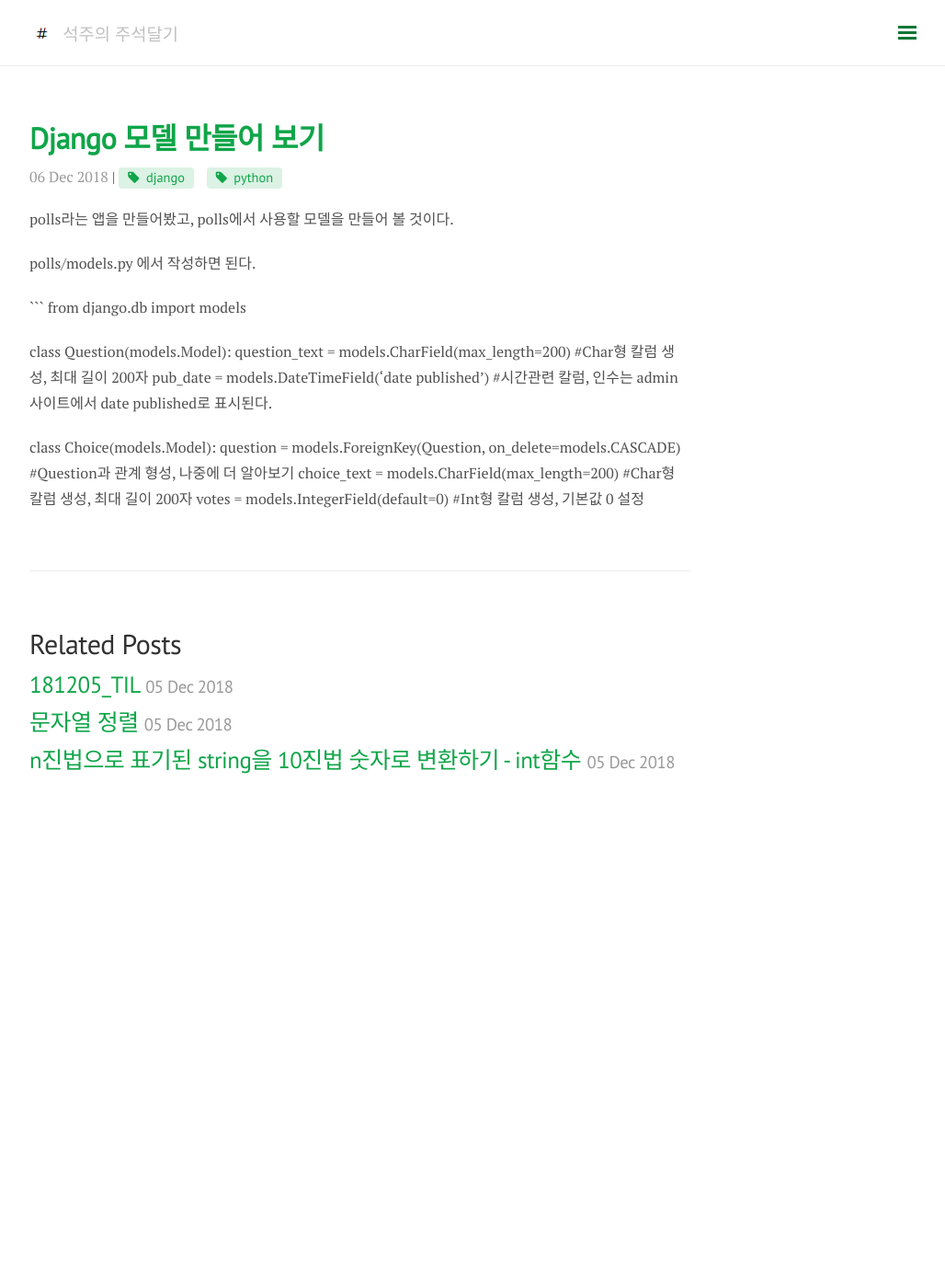
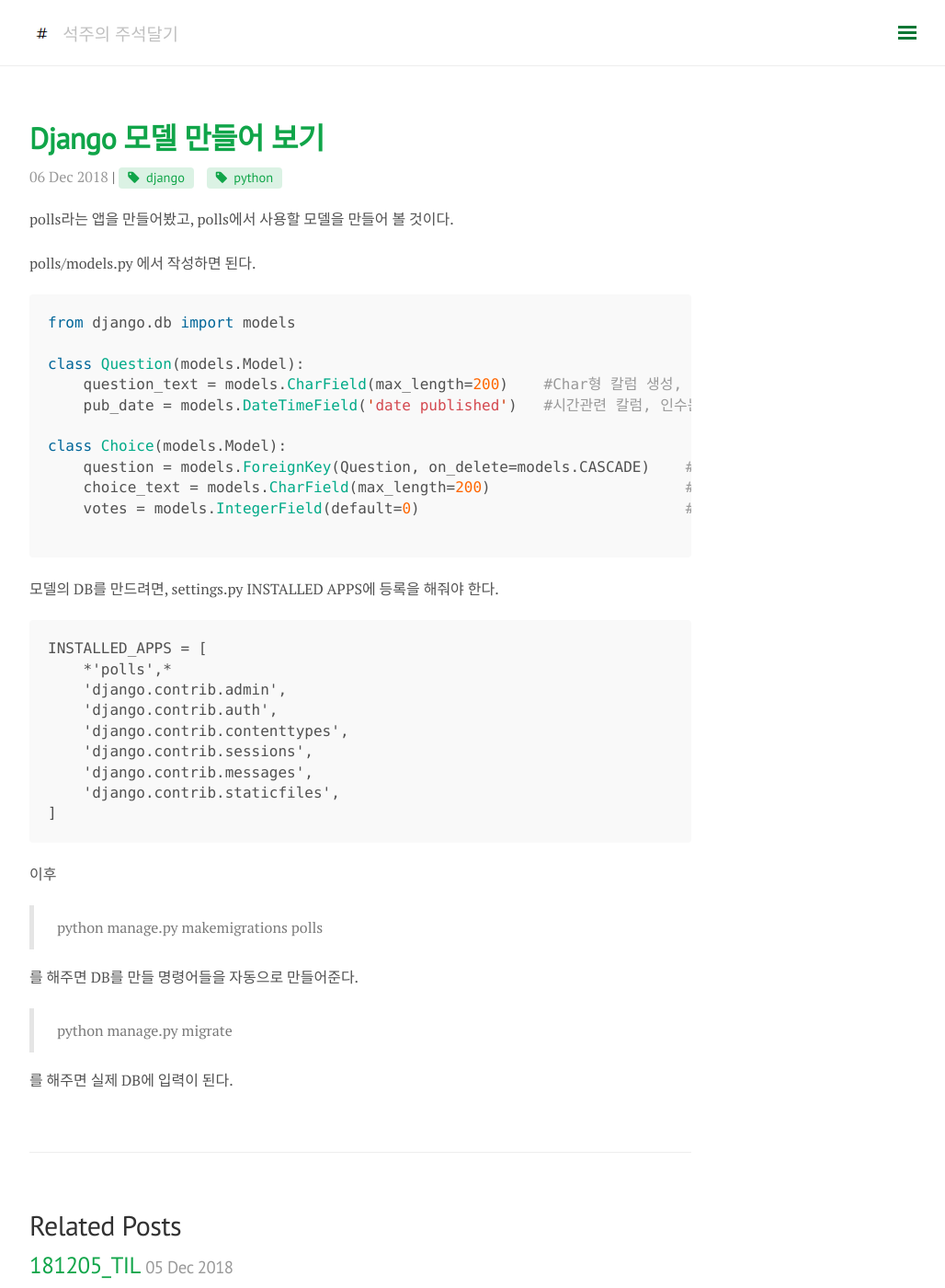
Before and after one commit to somefood/somefood.github.io, a Jekyll site: the page built from _posts/Django/2018-12-06-django2.md, in a window 1280 px wide and 1400 px high. Shown: the whole window at 92% size, without its empty margins (248-1276 px from the left). Built offline with Jekyll 4.4.1, drawn with Linux system fonts in a browser that asks for light colours; nearby versions of some CDN libraries; comment, search, counter and statistics services are not loaded.

Commit message:
Update 2018-12-06-django2.md

````diff
--- a/_posts/Django/2018-12-06-django2.md
+++ b/_posts/Django/2018-12-06-django2.md
@@ -10,7 +10,7 @@ polls라는 앱을 만들어봤고, polls에서 사용할 모델을 만들어
 
 polls/models.py 에서 작성하면 된다.
 
-```
+```python
 from django.db import models
 
 class Question(models.Model):
@@ -21,3 +21,26 @@ class Choice(models.Model):
     question = models.ForeignKey(Question, on_delete=models.CASCADE)    #Question과 관계 형성, 나중에 더 알아보기
     choice_text = models.CharField(max_length=200)                      #Char형 칼럼 생성, 최대 길이 200자
     votes = models.IntegerField(default=0)                              #Int형 칼럼 생성, 기본값 0 설정
+
+```
+모델의 DB를 만드려면, settings.py INSTALLED APPS에 등록을 해줘야 한다.
+```
+INSTALLED_APPS = [
+    *'polls',*
+    'django.contrib.admin',
+    'django.contrib.auth',
+    'django.contrib.contenttypes',
+    'django.contrib.sessions',
+    'django.contrib.messages',
+    'django.contrib.staticfiles',
+]
+```
+
+이후
+> python manage.py makemigrations polls
+
+를 해주면 DB를 만들 명령어들을 자동으로 만들어준다.
+
+> python manage.py migrate
+
+를 해주면 실제 DB에 입력이 된다.
````
